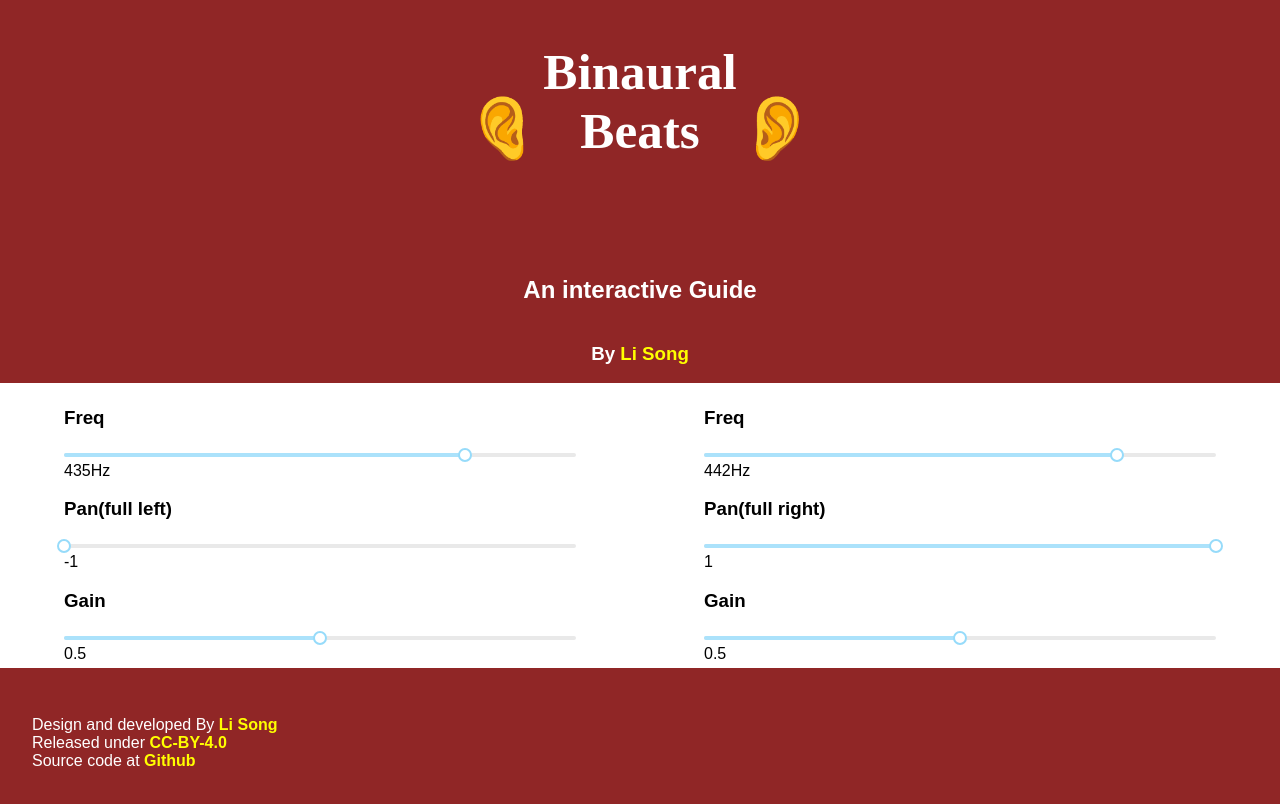
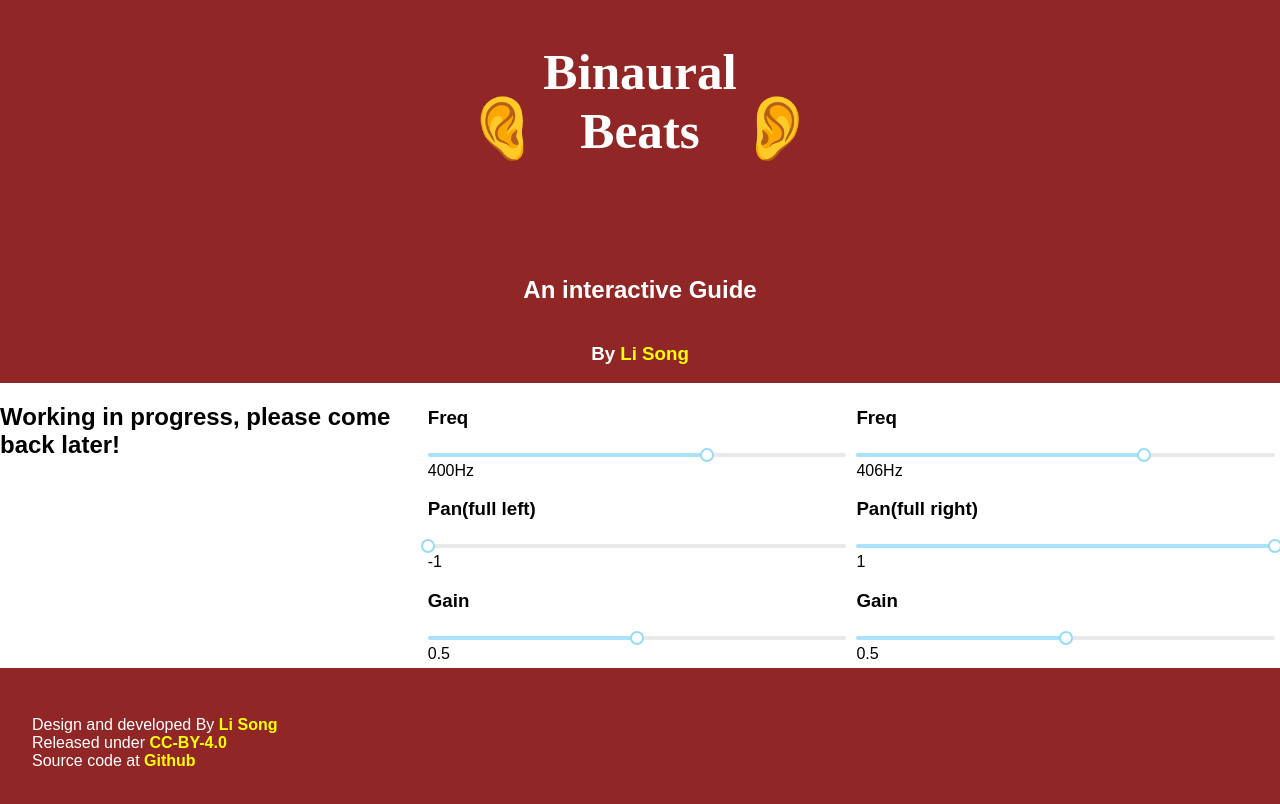
Before and after one commit to lisongx/binaural, a React (Create React App) app: page / in a window 1280 px wide. Shown: the top 804 px of the page. Built offline with nearby package versions, Linux system fonts and the light colour scheme; a web font is replaced by a local one; what stereo-panner-node would draw is missing.

Commit message:
new messages

```diff
--- a/src/App.js
+++ b/src/App.js
@@ -79,8 +79,9 @@ const Explorer = () => {
       display: "flex",
       flexDirection: "row",
     }}>
-      <Sine freq={435} pan={-1} amp={0.5} />
-      <Sine freq={442} pan={1} amp={0.5} />
+      <h2>Working in progress, please come back later!</h2>
+      <Sine freq={400} pan={-1} amp={0.5} />
+      <Sine freq={406} pan={1} amp={0.5} />
     </div>
   </div>)
 }
```
